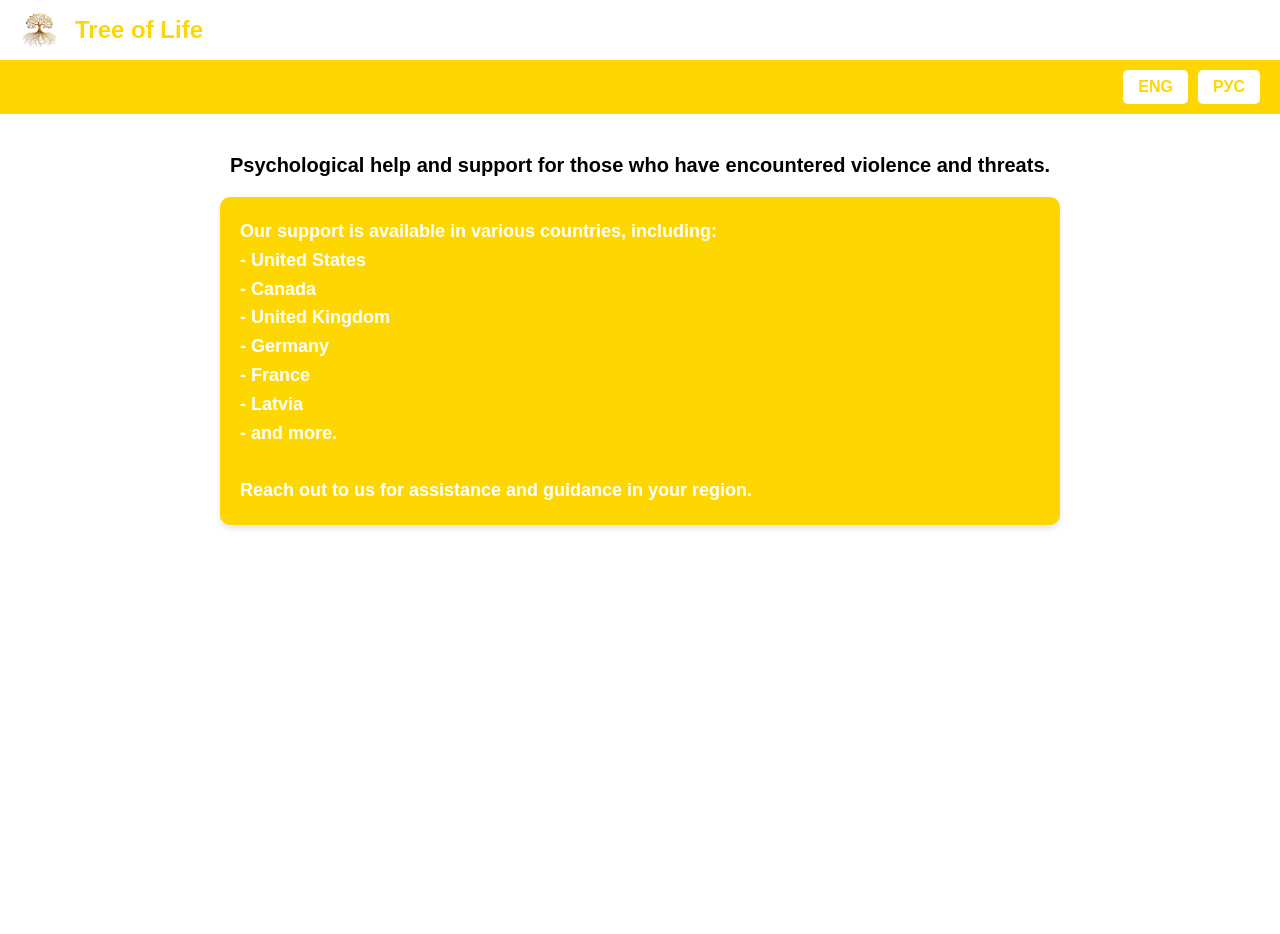
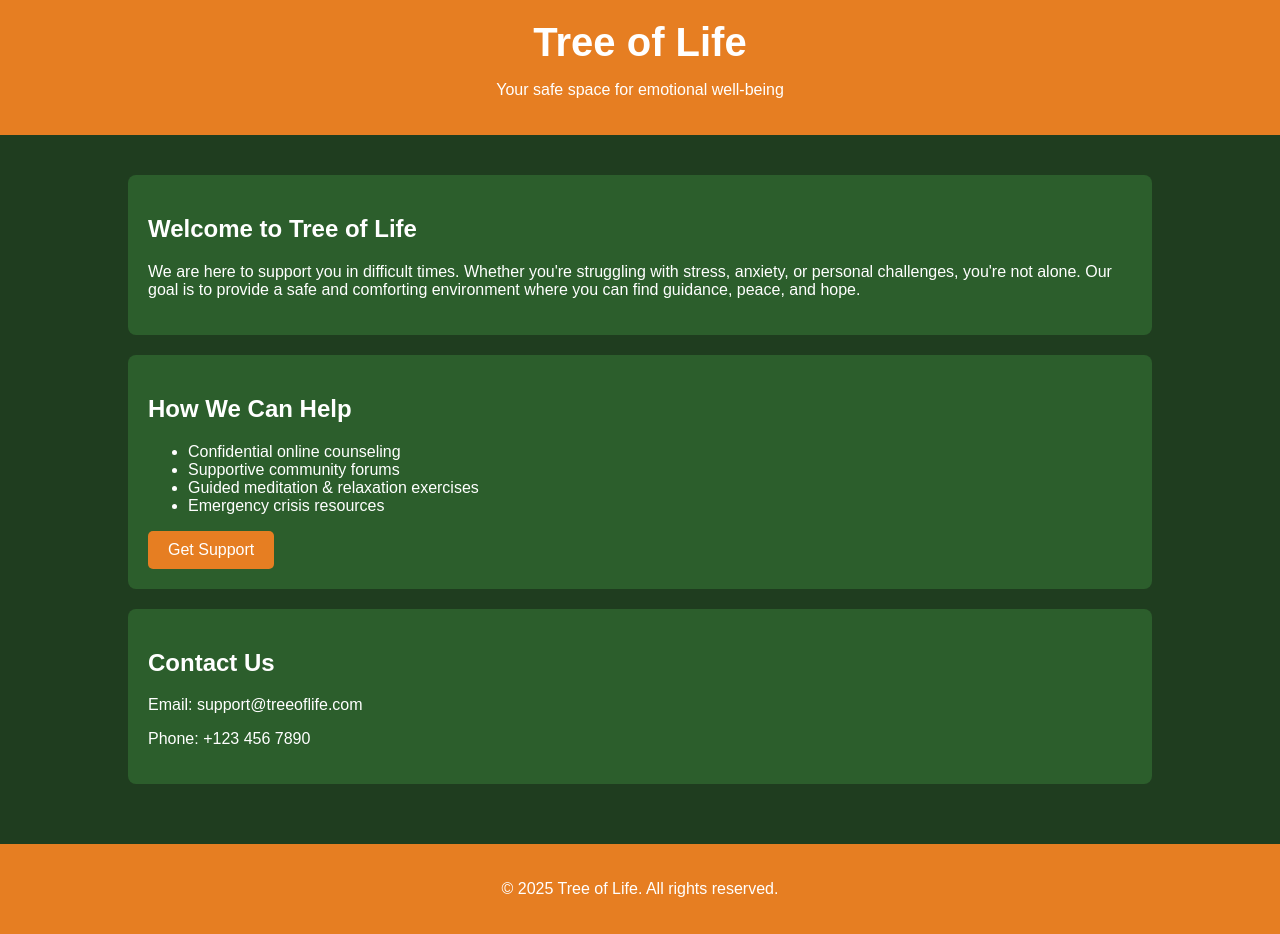
Before and after one commit to treeoflife658/support, a plain HTML site: page index.html in a window 1280 px wide. Before the commit the page ends 800 px from the top, so only its background shows below. Drawn offline with Linux system fonts and the light colour scheme.

Commit message:
Update index.html

```diff
--- a/index.html
+++ b/index.html
@@ -3,120 +3,88 @@
 <head>
     <meta charset="UTF-8">
     <meta name="viewport" content="width=device-width, initial-scale=1.0">
-  <title>Tree of Life</title>
+    <title>Tree of Life - Psychological Support</title>
     <style>
-    /* General styles */
         body {
+            font-family: Arial, sans-serif;
             margin: 0;
-      font-family: Arial, sans-serif;
+            padding: 0;
+            background-color: #1f3d1f;
+            color: #fff;
+        }
+        header {
+            background-color: #e67e22;
             text-align: center;
+            padding: 20px;
         }
-
-    /* Top menu styles */
-    .top-menu {
-      display: flex;
-      align-items: center;
-      justify-content: space-between;
-      background-color: white;
+        h1 {
+            margin: 0;
+            font-size: 2.5em;
+        }
+        .container {
+            width: 80%;
+            margin: auto;
+            padding: 20px;
+        }
+        .section {
+            background-color: #2c5e2c;
+            padding: 20px;
+            margin: 20px 0;
+            border-radius: 8px;
+        }
+        .btn {
+            display: inline-block;
+            background-color: #e67e22;
+            color: white;
             padding: 10px 20px;
-      box-shadow: 0 2px 4px rgba(0, 0, 0, 0.1);
+            text-decoration: none;
+            border-radius: 5px;
         }
-
-    /* Logo styles */
-    .top-menu img {
-      height: 40px;
-      margin-right: 15px;
+        .btn:hover {
+            background-color: #d35400;
         }
-
-    /* Text styles */
-    .top-menu .title {
-      font-size: 24px;
-      font-weight: bold;
-      color: gold;
-      white-space: nowrap;
-    }
-
-    /* Second menu styles */
-    .second-menu {
-      display: flex;
-      justify-content: flex-end;
-      background-color: gold;
-      padding: 10px 20px;
-    }
-
-    /* Button styles */
-    .second-menu button {
-      background-color: white;
-      border: none;
-      color: gold;
-      font-size: 16px;
-      font-weight: bold;
-      padding: 8px 15px;
-      margin-left: 10px;
-      cursor: pointer;
-      border-radius: 5px;
-      transition: 0.3s;
-    }
-
-    .second-menu button:hover {
-      background-color: rgba(255, 255, 255, 0.8);
-    }
-
-    /* Centered text styles */
-    .center-text {
-      margin-top: 40px;
-      font-size: 20px;
-      font-weight: bold;
-      color: black;
-    }
-
-    /* Golden container styles */
-    .info-container {
-      margin: 20px auto;
-      max-width: 800px;
-      background-color: gold;
+        footer {
+            text-align: center;
             padding: 20px;
-      border-radius: 10px;
-      color: white;
-      font-size: 18px;
-      font-weight: bold; /* Bold text */
-      line-height: 1.6;
-      text-align: left; /* Right-aligned text */
-      box-shadow: 0 4px 6px rgba(0, 0, 0, 0.1);
+            background-color: #e67e22;
+            margin-top: 20px;
         }
     </style>
 </head>
 <body>
-  <!-- Top menu -->
-  <div class="top-menu">
-    <div style="display: flex; align-items: center;">
-      <img src="img/logo.png" alt="Logo">
-      <div class="title">Tree of Life</div>
-    </div>
+
+    <header>
+        <h1>Tree of Life</h1>
+        <p>Your safe space for emotional well-being</p>
+    </header>
+
+    <div class="container">
+        <section class="section">
+            <h2>Welcome to Tree of Life</h2>
+            <p>We are here to support you in difficult times. Whether you're struggling with stress, anxiety, or personal challenges, you're not alone. Our goal is to provide a safe and comforting environment where you can find guidance, peace, and hope.</p>
+        </section>
+
+        <section class="section">
+            <h2>How We Can Help</h2>
+            <ul>
+                <li>Confidential online counseling</li>
+                <li>Supportive community forums</li>
+                <li>Guided meditation & relaxation exercises</li>
+                <li>Emergency crisis resources</li>
+            </ul>
+            <a href="#" class="btn">Get Support</a>
+        </section>
+
+        <section class="section">
+            <h2>Contact Us</h2>
+            <p>Email: support@treeoflife.com</p>
+            <p>Phone: +123 456 7890</p>
+        </section>
     </div>
 
-  <!-- Second menu -->
-  <div class="second-menu">
-    <button>ENG</button>
-    <button>РУС</button>
-  </div>
+    <footer>
+        <p>&copy; 2025 Tree of Life. All rights reserved.</p>
+    </footer>
 
-  <!-- Centered text -->
-  <div class="center-text">
-    Psychological help and support for those who have encountered violence and threats.
-  </div>
-
-  <!-- Golden container -->
-  <div class="info-container">
-    Our support is available in various countries, including: <br>
-    - United States <br>
-    - Canada <br>
-    - United Kingdom <br>
-    - Germany <br>
-    - France <br>
-    - Latvia <br>
-    - and more. <br><br>
-    Reach out to us for assistance and guidance in your region.
-  </div>
 </body>
 </html>
```
Lines whose indentation alone changed are shown as unchanged.
